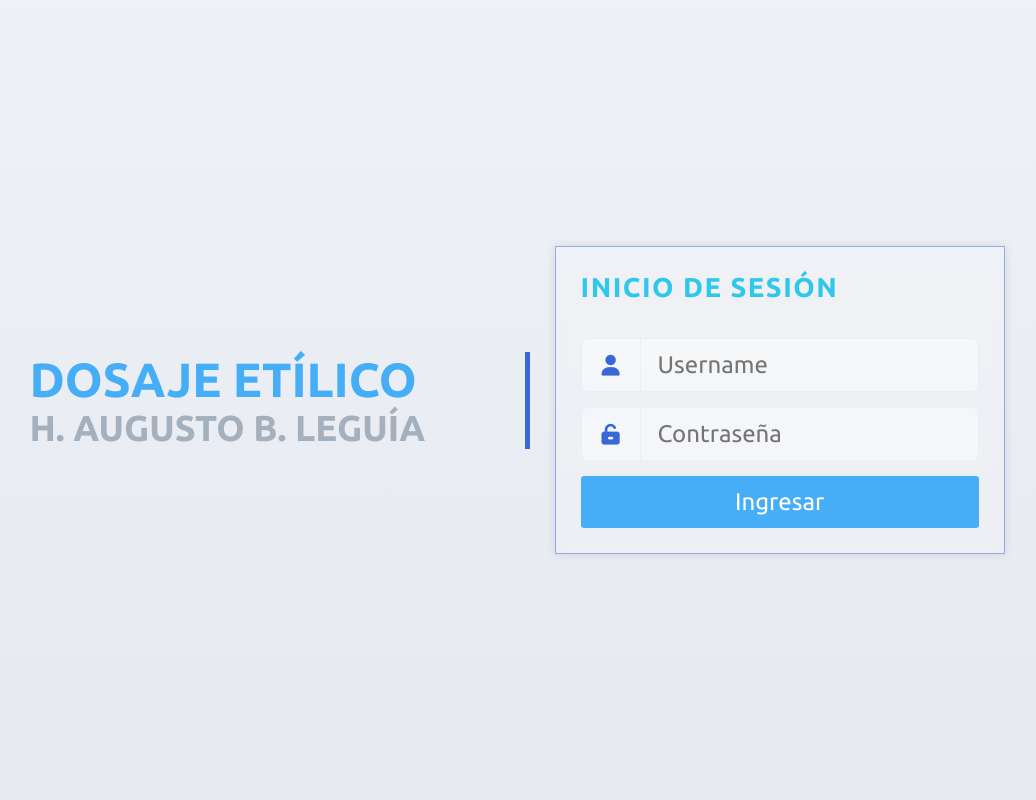
After one commit to xZhask/NewDosaje, a PHP site: page /login.php in a window 1280 px wide. The commit adds this page. Shown: the whole page, without its empty margins (123-1159 px from the left). Run offline with PHP 8.4, Linux system fonts and the light colour scheme; style sheets or scripts are compiled from the project's sources; some libraries are stand-ins or nearby versions; some web fonts are replaced.

Commit message:
05feb23-casa

```diff
--- /dev/null
+++ b/login.php
@@ -0,0 +1,51 @@
+<?php
+session_start();
+if (!empty($_SESSION['active']) == true) {
+  header('location: index.php');
+}
+?>
+<!DOCTYPE html>
+<html lang="es">
+
+<head>
+  <meta charset="UTF-8" />
+  <meta http-equiv="X-UA-Compatible" content="IE=edge" />
+  <meta name="viewport" content="width=device-width, initial-scale=1.0" />
+  <link rel="preconnect" href="https://fonts.gstatic.com" />
+  <link href="https://fonts.googleapis.com/css2?family=Montserrat:ital,wght@0,100;0,200;0,300;0,400;0,500;0,600;0,800;1,100&display=swap" rel="stylesheet" />
+  <link rel="stylesheet" href="resources/js/jquery-ui-1.13.2/jquery-ui.min.css" />
+  <script language="javascript" src="resources/js/jquery-3.6.0.min.js"></script>
+  <script language="javascript" src="resources/js/jquery-ui-1.13.2/jquery-ui.min.js"></script>
+  <link rel="stylesheet" href="resources/css/style.css" />
+  <script src="https://kit.fontawesome.com/47b4aaa3bf.js" crossorigin="anonymous"></script>
+  <title>LOGIN</title>
+  <link rel="icon" type="image/png" href="resources/img/test.svg" />
+</head>
+
+<body>
+  <div class="wrapper-login">
+    <div class="cont-login">
+      <div class="cont-logo">
+        <h1>DOSAJE ETÍLICO</h1>
+        <h2>H. AUGUSTO B. LEGUÍA</h2>
+      </div>
+      <form class="formlogin" id="frmlogin" method="post" autocomplete="off">
+        <h2>INICIO DE SESIÓN</h2>
+        <input type="hidden" name="accion" value="VALIDAR_LOGIN">
+        <div class="form-control cont-user">
+          <i class="fa-solid fa-user"></i>
+          <input type="text" name="user" id="user" placeholder="Username" />
+        </div>
+        <div class="form-control user">
+          <i class="fa-solid fa-unlock-keyhole"></i>
+          <input type="password" name="pass" id="pass" placeholder="Contraseña" />
+        </div>
+        <button type="submit">Ingresar</button>
+      </form>
+    </div>
+
+  </div>
+  <script language="javascript" src="resources/js/login.js" type="module"></script>
+</body>
+
+</html>
--- a/resources/css/style.css
+++ b/resources/css/style.css
@@ -508,3 +508,133 @@ input[type=time] {
 .input_block {
     background-color: var(--gray);
 }
+
+/* LOGIN */
+.wrapper-login {
+    height: 100vh;
+    width: 100%;
+    background-color: #DCD9D4;
+    background-image: linear-gradient(to top, #e6e9f0 0%, #eef1f5 100%);
+    /*background-image: url('../img/img2.jpg');*/
+    background-position: center;
+    background-size: cover;
+    background-repeat: no-repeat;
+    background-attachment: fixed;
+    display: flex;
+    align-items: center;
+    justify-content: center;
+  }
+
+  .cont-login {
+    display: flex;
+    width: 80%;
+    justify-content: space-evenly;
+    align-items: center;
+  }
+
+  .cont-logo {
+    border-right: 5px solid #3867d6;
+    color: var(--primary);
+    padding-right: 100px;
+    font-size: 1.5em;
+  }
+  .cont-logo h2{
+    color:#a4b0be;
+  }
+
+  .cont-logo img {
+    width: 100%;
+    max-width: 420px;
+  }
+
+  .formlogin {
+    display: flex;
+    flex-direction: column;
+    border: 1px solid rgba(56, 103, 214, .5);
+    padding: 25px;
+    gap: 15px;
+    box-shadow: 0 0 10px rgba(0, 0, 0, .1);
+    background-color: rgba(255, 255, 255, .2);
+    backdrop-filter: blur(5px);
+    width: 100%;
+    max-width: 450px;
+  }
+
+  .formlogin h2 {
+    color: var(--primary-hover);
+    margin-bottom: 20px;
+    font-size: 1.7em;
+    letter-spacing: 1.5px;
+  }
+
+  .formlogin input,
+  .formlogin button {
+    padding: .5em .7em;
+    min-width: 300px;
+    font-size: 1.5em;
+    border: none;
+  }
+
+  .formlogin button {
+    background-color: var(--primary);
+    backdrop-filter: blur(5px);
+    color: #fff;
+  }
+
+  .form-control {
+    border: 1px solid #ECEFF1;
+    display: flex;
+    align-items: center;
+    border-radius: 7px;
+    -webkit-border-radius: 7px;
+    -moz-border-radius: 7px;
+    -ms-border-radius: 7px;
+    -o-border-radius: 7px;
+    overflow: hidden;
+    background-color: transparent;
+    background-color: rgba(255, 255, 255, .4);
+  }
+
+  .formlogin input {
+    border-left: 1px solid #ECEFF1;
+    width: 100%;
+    outline: none;
+    color: #000;
+    background-color: transparent;
+  }
+
+  .formlogin i {
+    padding: 0 20px;
+    color: #3867d6;
+    font-size: 1.3em;
+  }
+  /*RESPONSIVE*/
+@media screen and (min-width: 768px) and (max-width: 1023px) {
+    .cont_form_login form {
+      width: 75%;
+    }
+  }
+  @media screen and (max-width: 767px) {
+    .cont-login {
+      flex-direction: column;
+      gap: 3em;
+    }
+
+    .cont-login .cont-logo {
+      border-right: none;
+      padding: 0 1em;
+    }
+
+    .formlogin {
+      backdrop-filter: none;
+    }
+
+    .formlogin button {
+      min-width: 0 !important;
+      backdrop-filter: none;
+    }
+}
+.t_listado i{
+    cursor: pointer;
+}
+  /* FIN LOGIN*/
--- /dev/null
+++ b/resources/js/login.js
@@ -0,0 +1,19 @@
+/* LOGIN */
+
+async function postData(data, url) {
+  const response = await fetch(`App/controller/${url}`, {
+    method: "POST",
+    body: data,
+  }).then((res) => res.text());
+  return await response;
+}
+
+$(document).on("submit", "#frmlogin", async (e) => {
+  e.preventDefault();
+  let form = document.querySelector("#frmlogin");
+  let datos = new FormData(form);
+  datos.append("accion", "LOGIN");
+  let respuesta = await postData(datos, "controllerPersona.php");
+  if (respuesta === "OK") window.location.assign("index.php");
+  else alert("DATOS INCORRECTOS");
+});
```
Also changed, not shown: App/controller/controllerIncidencia.php (+25 -13 lines), App/controller/controllerPersona.php (+65 -0 lines), App/model/clsInfraccion.php (added, +30 -0 lines), App/model/clsPersona.php (+21 -0 lines), App/views/sections/reportes.html (+15 -3 lines), App/views/sections/usuarios.html (+20 -3 lines), index.php (added, +90 -0 lines), resources/js/main.js (+83 -55 lines), index2.html (renamed from index.html).
